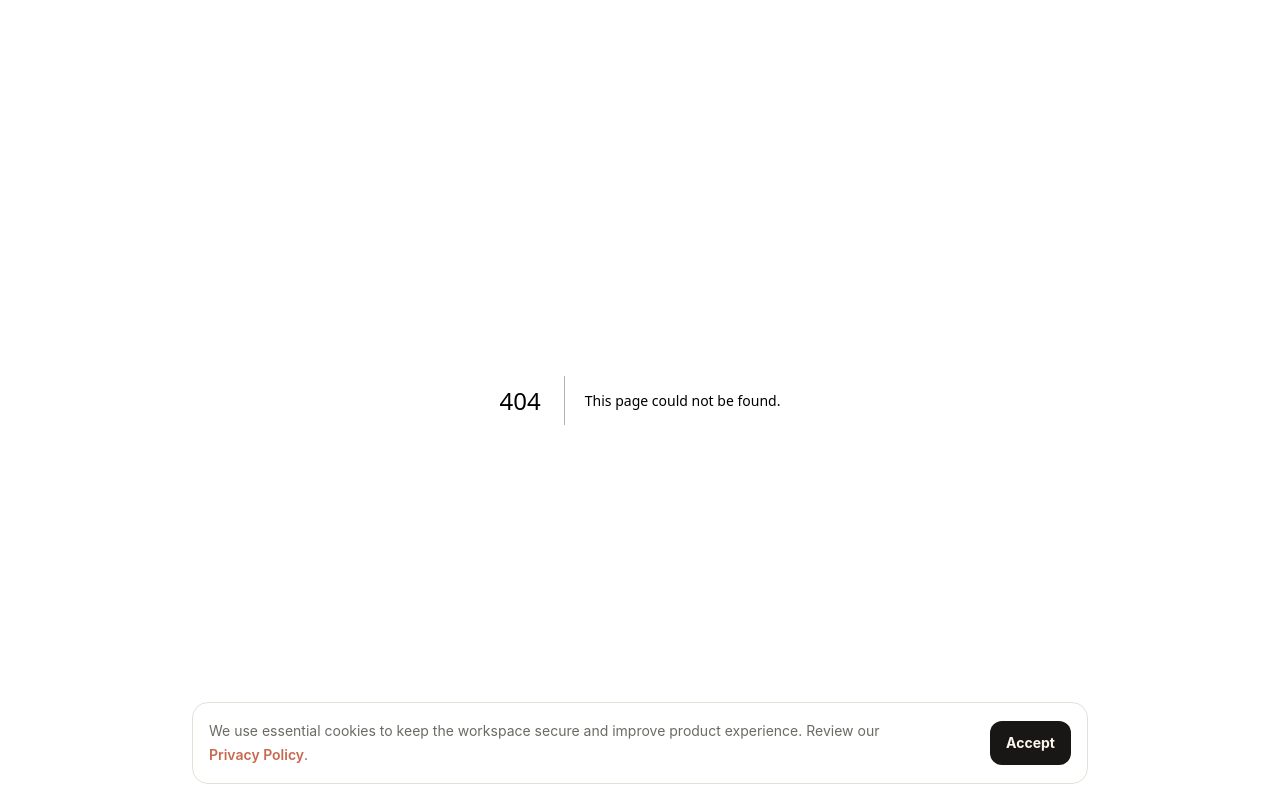
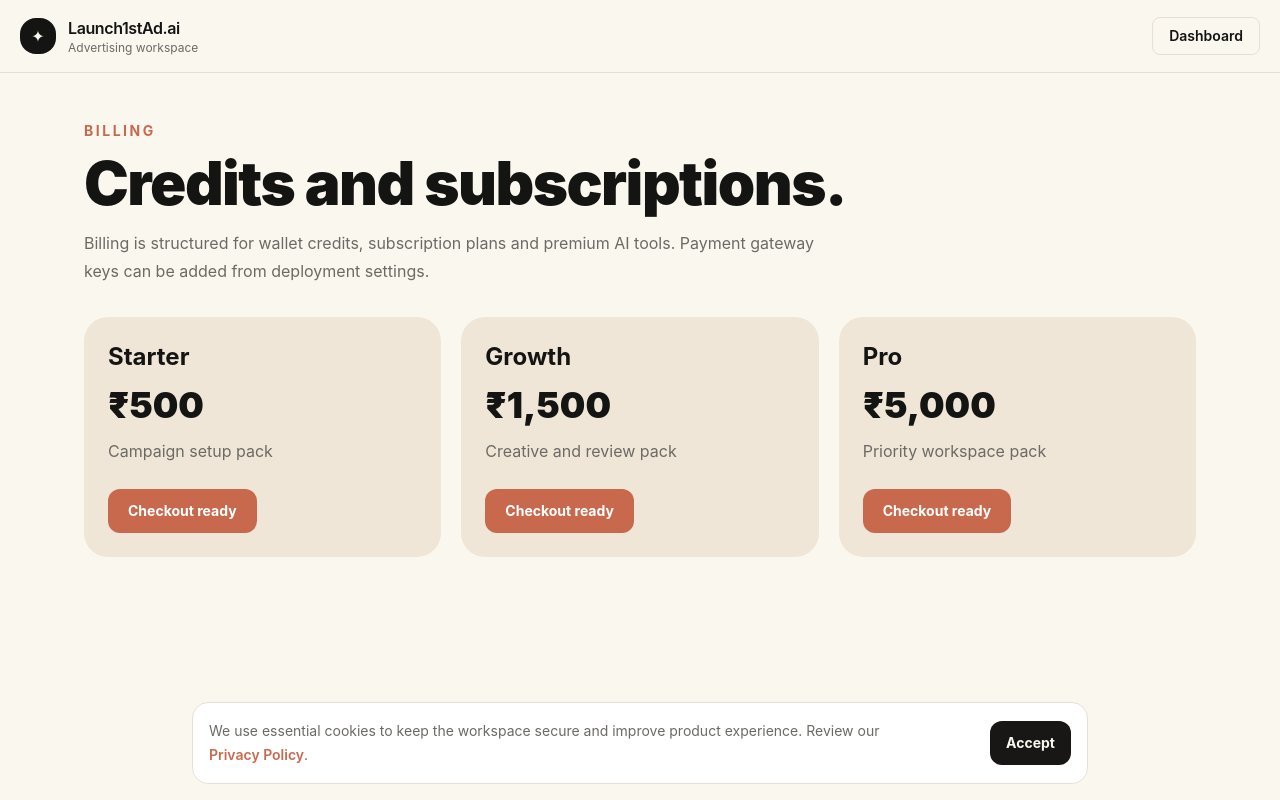
Before and after one commit to lkmeeena882437-dotcom/Launch1stAd.ai, a Next.js app: page /billing in a window 1280 px wide. Before the commit this address had no page. Built offline with nearby package versions, Linux system fonts and the light colour scheme.

Commit message:
Add billing page

```diff
--- /dev/null
+++ b/app/billing/page.tsx
@@ -0,0 +1,36 @@
+import Link from "next/link";
+import { Brand } from "@/components/Brand";
+
+const plans = [
+  ["Starter", "₹500", "Campaign setup pack"],
+  ["Growth", "₹1,500", "Creative and review pack"],
+  ["Pro", "₹5,000", "Priority workspace pack"]
+];
+
+export default function BillingPage() {
+  return (
+    <main className="min-h-screen bg-canvas text-ink">
+      <header className="border-b border-hairline bg-canvas">
+        <div className="mx-auto flex max-w-7xl items-center justify-between px-5 py-4">
+          <Link href="/"><Brand /></Link>
+          <Link href="/dashboard" className="rounded-lg border border-hairline px-4 py-2 text-sm font-semibold">Dashboard</Link>
+        </div>
+      </header>
+      <section className="mx-auto max-w-6xl px-5 py-12">
+        <p className="text-sm font-bold uppercase tracking-[0.18em] text-coral">Billing</p>
+        <h1 className="mt-3 text-4xl font-black tracking-tight md:text-6xl">Credits and subscriptions.</h1>
+        <p className="mt-4 max-w-3xl leading-7 text-muted">Billing is structured for wallet credits, subscription plans and premium AI tools. Payment gateway keys can be added from deployment settings.</p>
+        <div className="mt-8 grid gap-5 md:grid-cols-3">
+          {plans.map(([name, price, text]) => (
+            <div key={name} className="rounded-3xl bg-card p-6">
+              <h2 className="text-2xl font-bold">{name}</h2>
+              <p className="mt-3 text-4xl font-black">{price}</p>
+              <p className="mt-3 leading-7 text-muted">{text}</p>
+              <button className="mt-6 rounded-xl bg-coral px-5 py-3 text-sm font-bold text-white">Checkout ready</button>
+            </div>
+          ))}
+        </div>
+      </section>
+    </main>
+  );
+}
```
